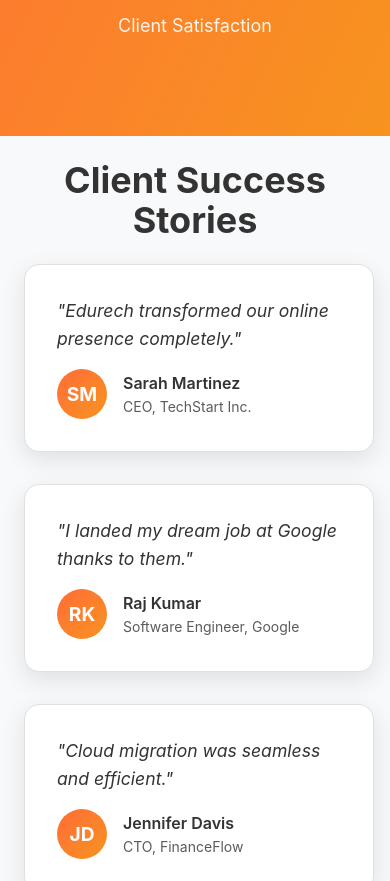
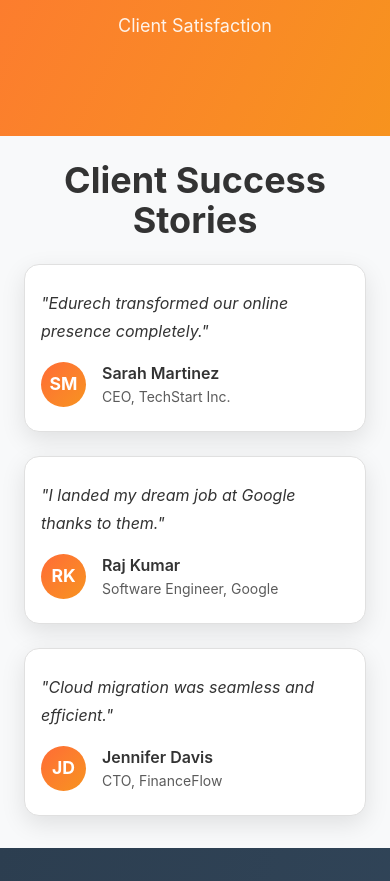
Before and after one commit to GoutamChoudharyDev/EdurechTech, a React (Vite) app in the folder client/: page /about-page in a window 390 px wide. Shown: the part 4902-5783 px from the top of the page. Built offline with nearby package versions, Linux system fonts and the light colour scheme; no server answers.

Commit message:
adjust space of about page:

```diff
--- a/client/src/components/AboutPageComponents/Testimonials.jsx
+++ b/client/src/components/AboutPageComponents/Testimonials.jsx
@@ -8,7 +8,7 @@ const Testimonials = () => {
     ];
 
     return (
-        <section id="testimonials" className="pt-6 bg-[#f8f9fa] md:pt-12 md:pb-14 text-[#333] relative z-[1]">
+        <section id="testimonials" className="pt-6 pb-8 bg-[#f8f9fa] md:pt-12 md:pb-14 text-[#333] relative z-[1]">
             <div className="max-w-6xl mx-auto px-6">
 
                 {/* Title */}
@@ -17,13 +17,14 @@ const Testimonials = () => {
                 </h2>
 
                 {/* Grid auto-fit */}
-                <div className="grid [grid-template-columns:repeat(auto-fit,minmax(350px,1fr))] gap-8 ">
+                <div className="grid grid-cols-1 sm:grid-cols-2 lg:grid-cols-3 gap-6">
 
                     {testimonials.map((t, i) => (
                         <div
                             key={i}
                             className="
-                bg-white p-8 rounded-[15px]
+        bg-white px-4 py-6 md:px-6 md:py-10
+        rounded-[15px]
         border border-[#e0e0e0]
         shadow-[0_8px_25px_rgba(0,0,0,0.1)]
         transition-transform duration-300
@@ -32,7 +33,7 @@ const Testimonials = () => {
                         >
 
                             {/* Quote */}
-                            <p className="text-[1.1rem] italic mb-4 leading-7">
+                            <p className="text-[1rem] md:text-[1.1rem] italic mb-4 leading-7">
                                 "{t.quote}"
                             </p>
 
@@ -40,12 +41,15 @@ const Testimonials = () => {
                             <div className="flex items-center gap-4 mt-4">
 
                                 {/* Avatar */}
-                                <div className="
-                  w-[50px] h-[50px] rounded-full
+                                <div
+                                    className="
+            w-[45px] h-[45px] md:w-[50px] md:h-[50px]
+            rounded-full
             flex items-center justify-center
-                  font-bold text-[1.2rem] text-white
+            font-bold text-[1.1rem] md:text-[1.2rem] text-white
             bg-gradient-to-br from-[#ff6b35] to-[#f7931e]
-                ">
+          "
+                                >
                                     {t.initials}
                                 </div>
 
```
Lines whose indentation alone changed are shown as unchanged.
